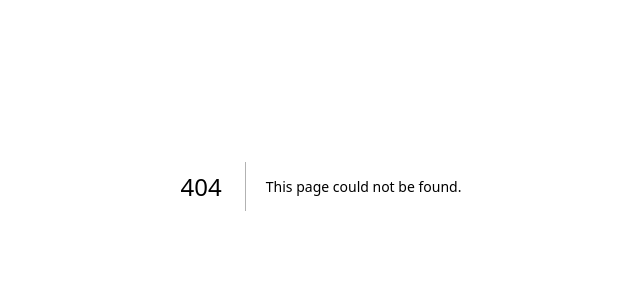
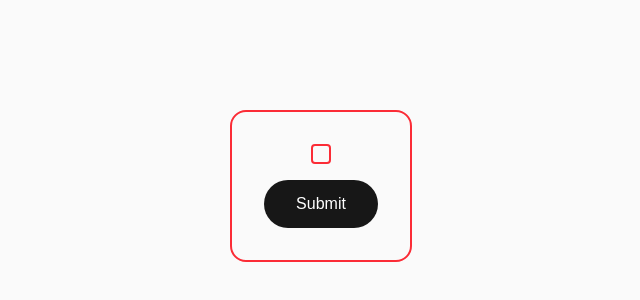
Before and after one commit to bogdankol/recaptcha-test, a Next.js app: page /testKey1 in a window 1280 px wide. Before the commit this address had no page. Shown: the part 214-514 px from the top of the page, without its empty margins (319-959 px from the left). Built offline with nearby package versions, Linux system fonts and the light colour scheme.

Commit message:
added new /testKey1 page

```diff
--- a/app/page.tsx
+++ b/app/page.tsx
@@ -48,6 +48,12 @@ export default function Home() {
           >
             reCAPTCHA v3
           </Link>
+          <Link
+            className="flex h-12 w-full items-center justify-center rounded-full bg-foreground px-5 text-background transition-colors hover:bg-[#383838] dark:hover:bg-[#ccc] md:w-[158px]"
+            href="/testKey1"
+          >
+            Enterprise
+          </Link>
         </div>
         <div className="flex flex-col gap-4 text-base font-medium sm:flex-row">
           <a
--- /dev/null
+++ b/app/testKey1/page.tsx
@@ -0,0 +1,31 @@
+import Script from "next/script";
+
+// reCAPTCHA Enterprise — auto-rendered "g-recaptcha" widget bound to a form
+// POST, mirroring Google's "Simple page" demo markup.
+export default function TestKey1Page() {
+  return (
+    <main className="flex min-h-screen flex-1 items-center justify-center bg-zinc-50 dark:bg-black">
+      <Script
+        src="https://www.google.com/recaptcha/enterprise.js"
+        strategy="afterInteractive"
+      />
+
+      <form
+        action=""
+        method="POST"
+        className="flex flex-col items-center gap-4 rounded-2xl border-2 border-red-500 p-8"
+      >
+        <div
+          className="g-recaptcha rounded border-2 border-red-500 p-2"
+          data-sitekey="6LdnAg4tAAAAAGhhdQFi8AajWX2Sb2IRp1guktLb"
+          data-action="LOGIN"
+        />
+        <input
+          type="submit"
+          value="Submit"
+          className="cursor-pointer rounded-full bg-foreground px-8 py-3 text-base font-medium text-background transition-colors hover:bg-[#383838] dark:hover:bg-[#ccc]"
+        />
+      </form>
+    </main>
+  );
+}
```
Also changed, not shown: 1 other file (tests, documents, lock files or other folders).
